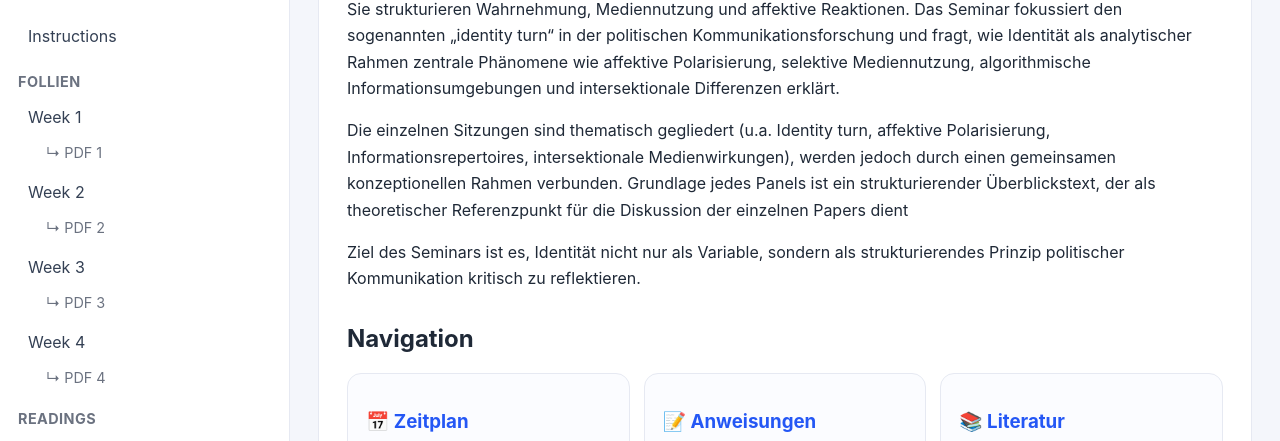
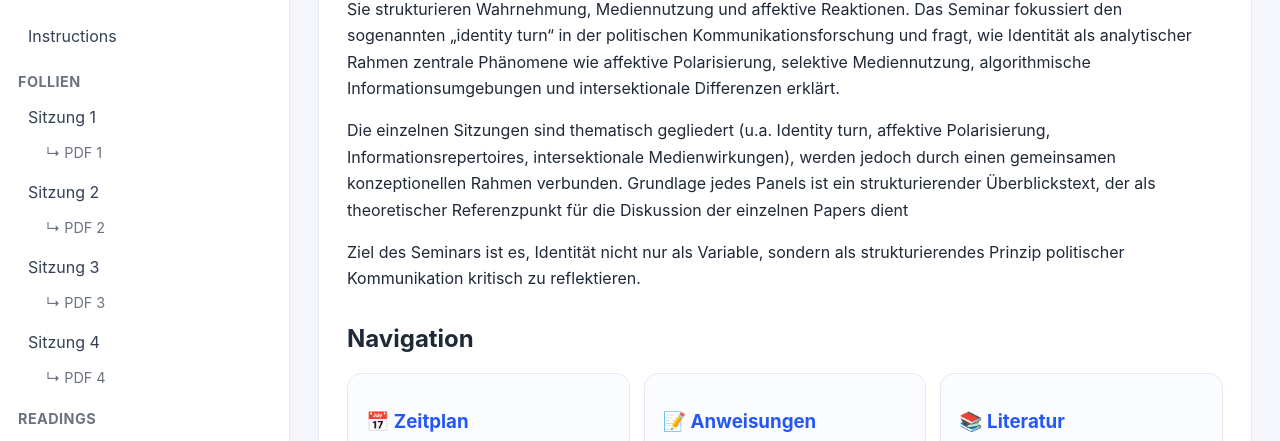
Before and after one commit to bellasgon/SeminarC_Sommer, a Jekyll site: the page built from index.md, in a window 1280 px wide. Shown: the part 164-605 px from the top of the page. Built offline with Jekyll 4.4.1, drawn with Linux system fonts in a browser that asks for light colours.

```diff
--- a/_config.yml
+++ b/_config.yml
@@ -11,10 +11,10 @@
 markdown: kramdown
 permalink: pretty
 
-# Logo exibida no topo da sidebar (adicione o arquivo em assets/images/)
+# Logo exibida no topo da sidebar
 course_logo: "/assets/images/jgu-logo.png"
 
-# Modelo de navegação local (links da própria pasta/repositório).
+# Navegação do curso
 course_navigation:
   main:
     - title: Home
@@ -23,19 +23,21 @@
       path: /schedule
     - title: Instructions
       path: /instructions
+
   follien:
-    - title: Week 1
+    - title: Sitzung 1
       path: /seminars/week01
       slides: /assets/follien/1.pdf
-    - title: Week 2
+    - title: Sitzung 2
       path: /seminars/week02
       slides: /assets/follien/2.pdf
-    - title: Week 3
+    - title: Sitzung 3
       path: /seminars/week03
       slides: /assets/follien/3.pdf
-    - title: Week 4
+    - title: Sitzung 4
       path: /seminars/week04
       slides: /assets/follien/4.pdf
+
   readings:
     - title: Core
       path: /readings/core
```
